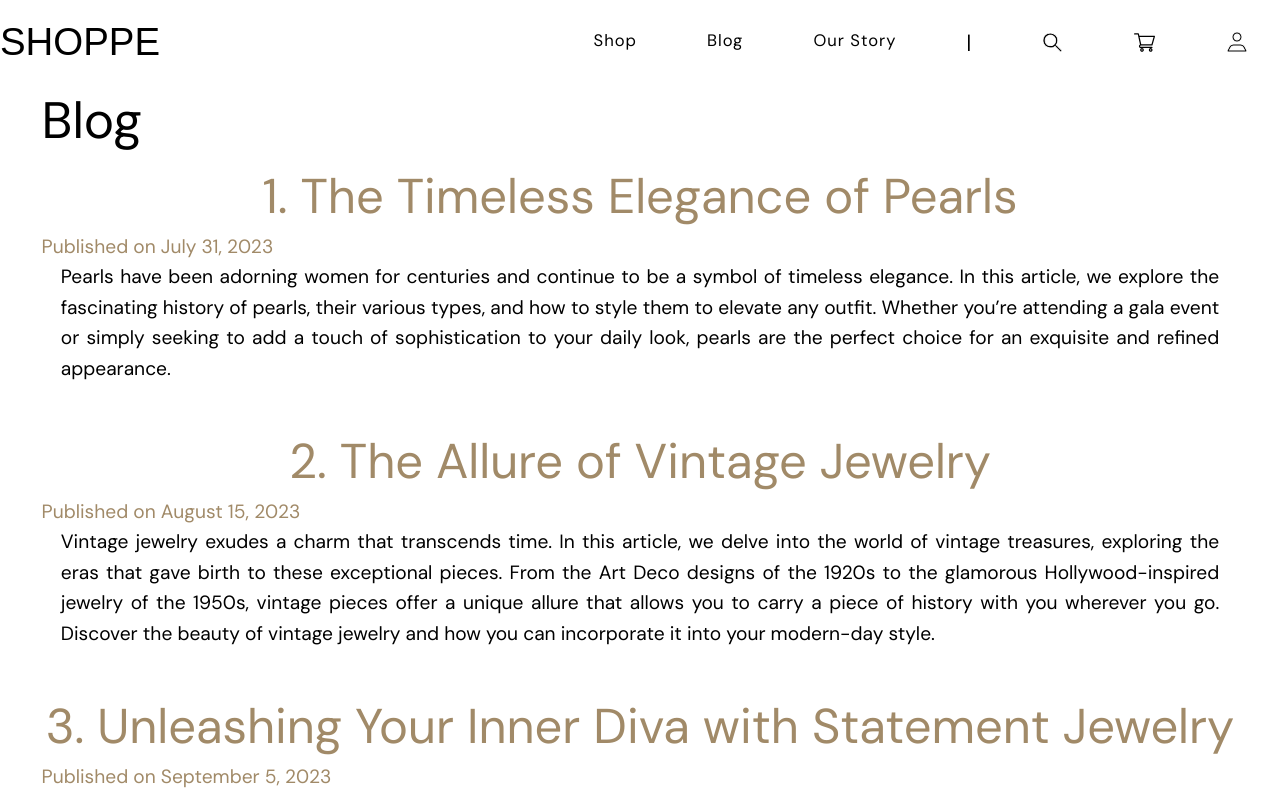
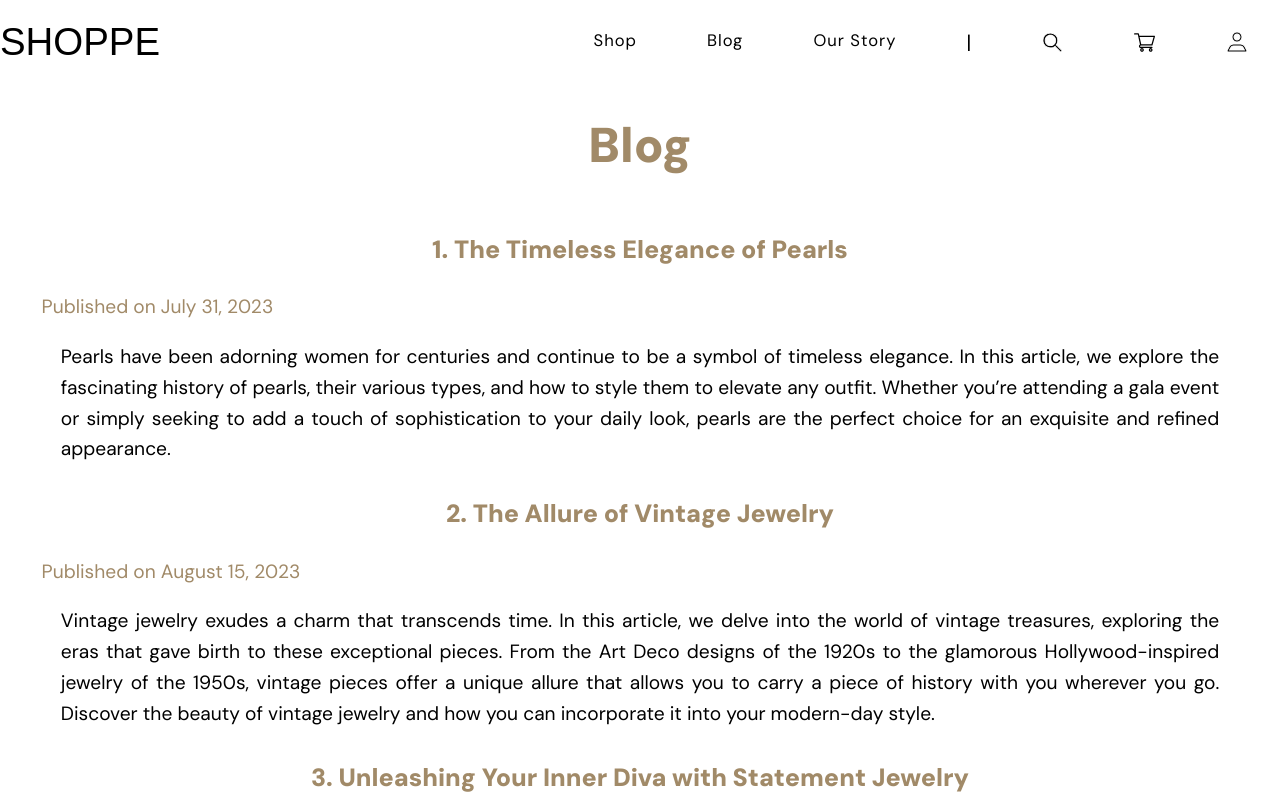
Before and after one commit to danieldraganweb/shoppe-next-app, a Next.js app: page /blog in a window 1280 px wide. Shown: the top 797 px of the page. Built offline with nearby package versions, Linux system fonts and the light colour scheme; a web font is replaced by a local one.

Commit message:
style blog and our story pages

```diff
--- a/app/styles/components/Navbar.module.scss
+++ b/app/styles/components/Navbar.module.scss
@@ -103,16 +103,16 @@
       .navLinks a:hover {
         color: $primary-accent-color;
         transition: all 0.3s ease-in-out;
+
       }
-      // }
-      // .navLinks a:active {
-      //   color: $primary-accent-color;
-      //   transition: all 0.8s ease-in-out;
-      // }
-      // .navLinks a:visited {
-      //   color: $primary-color;
-      //   border: none;
-      // }
+      .navLinks a:active {
+        color: $primary-accent-color;
+        transition: all 0.8s ease-in-out;
+      }
+      .navLinks a:visited {
+        color: $primary-color;
+        border: none;
+      }
       .svgContainer{
         display: flex;
         flex-direction: row;
--- a/app/styles/pages/blog.module.scss
+++ b/app/styles/pages/blog.module.scss
@@ -8,28 +8,41 @@
   width: 100%;
   max-width: 78rem;
   margin: 0 auto;
-  padding: 40px;
   font-family: $primary-font;
   text-align: justify;
   padding: 1em;
   box-sizing: border-box;
+
+h1{
+    color: $primary-accent-color;
+    font-size: clamp($font-size-mobile, 5vw, $font-size-desktop-ultra-ultra-wide);
+    font-weight: bold;
+    display: flex;
+    justify-content: center;
+    align-items: center;
+    margin-bottom: 1em;
+}
+  h2 {
+    font-size: clamp($font-size-mobile, 5vw, $font-size-desktop-ultra-ultra-wide);
+    // font-weight: bold;
+    text-align: center;
+    color: $primary-accent-color;
+    margin-bottom: 10px;
 }
 
 .article {
-  margin-bottom: 40px;
+  margin-bottom: 10px;
 }
 
 .article-title {
-  font-size: clamp($font-size-mobile, 5vw, $font-size-desktop-ultra-ultra-wide);
-  font-weight: bold;
-  margin-bottom: 10px;
-  color: $primary-accent-color;
-  margin: 0 auto;
-  display: flex;
-  justify-content: flex-start;
-  align-items: center;
-  margin-bottom: 3em;
-  width: 100%;
+    font-size: clamp($font-size-mobile, 5vw, $font-size-desktop);
+    font-weight: bold;
+    margin-bottom: 10px;
+    color: $primary-accent-color;
+    // margin: 0 auto;
+    text-align: flex-start;
+    margin-bottom: 1em;
+    width: 100%;
     max-width: 78rem;
 }
 
@@ -52,20 +65,16 @@
     font-size: clamp($font-size-mobile, 1.5vw, $font-size-desktop);
     line-height: 1.6;
     margin-bottom: 30px;
+
 }
+}
+/* Additional styles for the Blog page layout */
 
-/* Additional styles for the Blog page layout */
-.h1 {
-  font-size: clamp($font-size-mobile, 5vw, $font-size-desktop-ultra-ultra-wide);
-  font-weight: bold;
-  text-align: center;
-  color: $primary-accent-color;
-  margin-bottom: 40px;
-}
+
 
 @media screen and (min-width: 768px) {
   .blog-container {
-    padding: 0 1em 0 1em;
+    padding: 1em;
   }
   .article-title {
     justify-content: center;
```
Also changed, not shown: app/styles/pages/ourstory.module.scss (+20 -3 lines).
